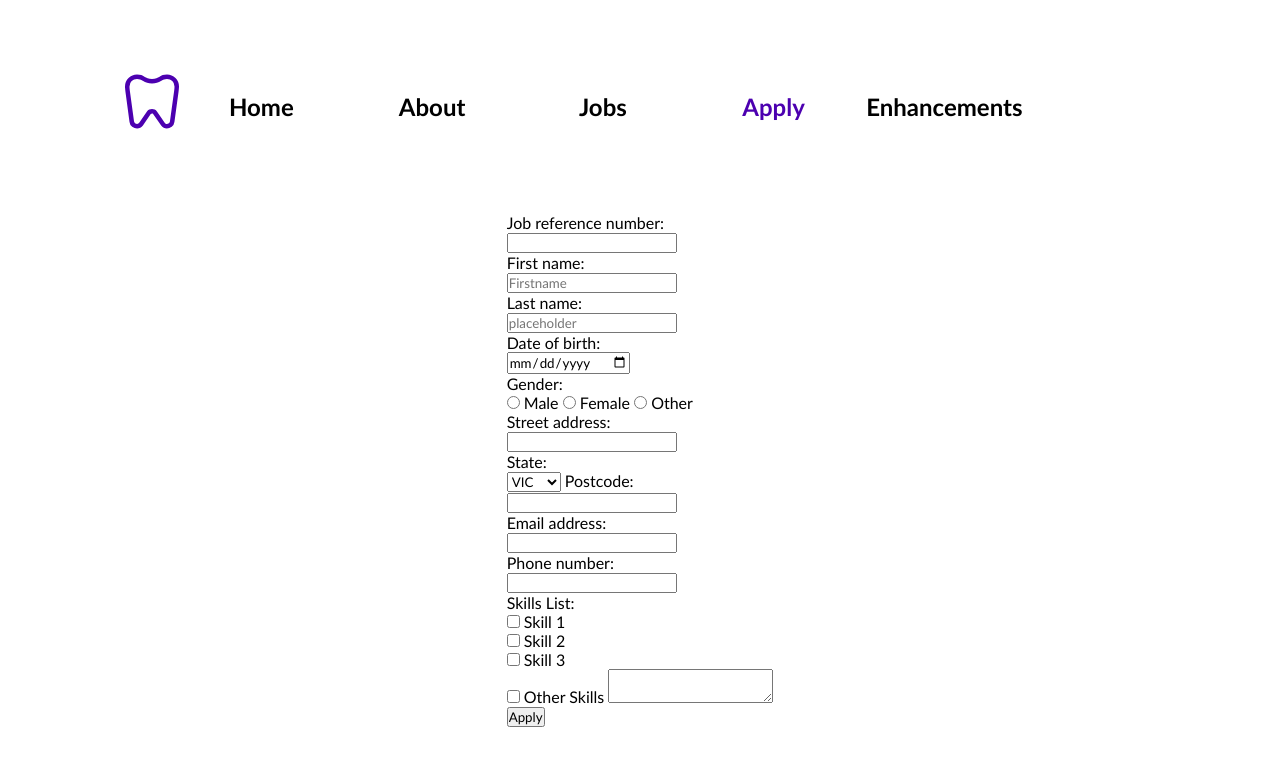
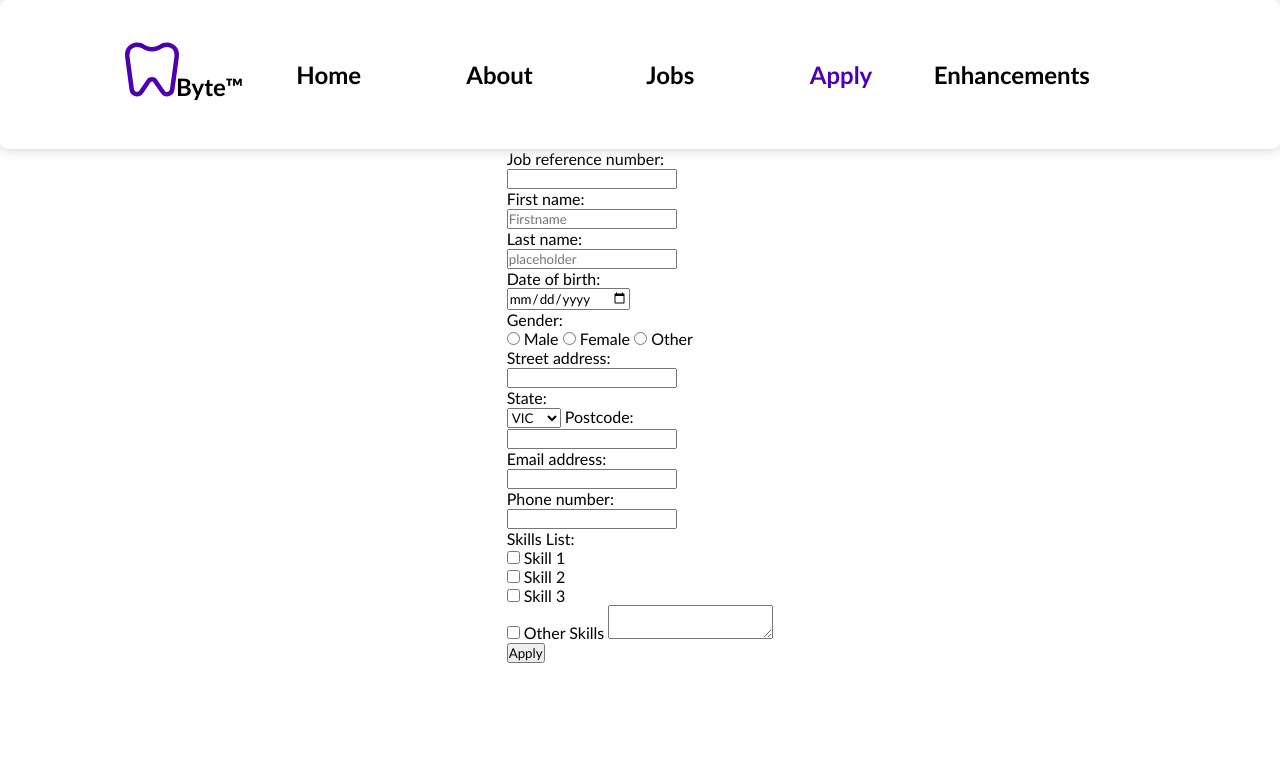
Before and after one commit to 102560056/COS10026-Assignment-1, a plain HTML site: page apply.html in a window 1280 px wide. Shown: the top 766 px of the page. Drawn offline with Linux system fonts and the light colour scheme.

Commit message:
forgot to pull

```diff
--- a/apply.html
+++ b/apply.html
@@ -30,7 +30,9 @@ tested. -->
 
     <nav>
         <ul>
-            <a href="index.html"><img src="dentistry.svg" class="icon"></a>
+            <a href="index.html">
+                <img src="dentistry.svg" class="icon">Byte&#8482;
+            </a>
             <li>
                 <a href="index.html">Home</a>
             </li>
--- a/style.css
+++ b/style.css
@@ -104,10 +104,12 @@ html {
 nav {
     position: sticky;
     top: 0;
-    padding: 10vh 10vw;
+    padding: 6vh 10vw;
     font-size: 1.5rem;
     font-weight: bold;
     background-color: white;
+    box-shadow: 0 0 .8rem 0 #ccc;
+    border-radius: .5rem;
 }
 
 /* Sam.B Hover effects for seleting another page in navbar. change color and scale up with animations */
@@ -131,9 +133,13 @@ nav ul li {
     list-style-type: none;
     text-align: center;
     width: 13.34vw;
+}
+
+nav ul a {
+    text-decoration: none;
+    color: black;
 
 }
-
 
 nav ul li a {
     color: black;
@@ -158,3 +164,11 @@ main {
     display: flex;
     justify-content: center;
 }
+
+/* MEDIA QUERY SHRINK 700 ox wide*/
+
+@media only screen and (max-width: 700px) {
+    nav {
+        background-color: lightblue;
+    }
+}
```
